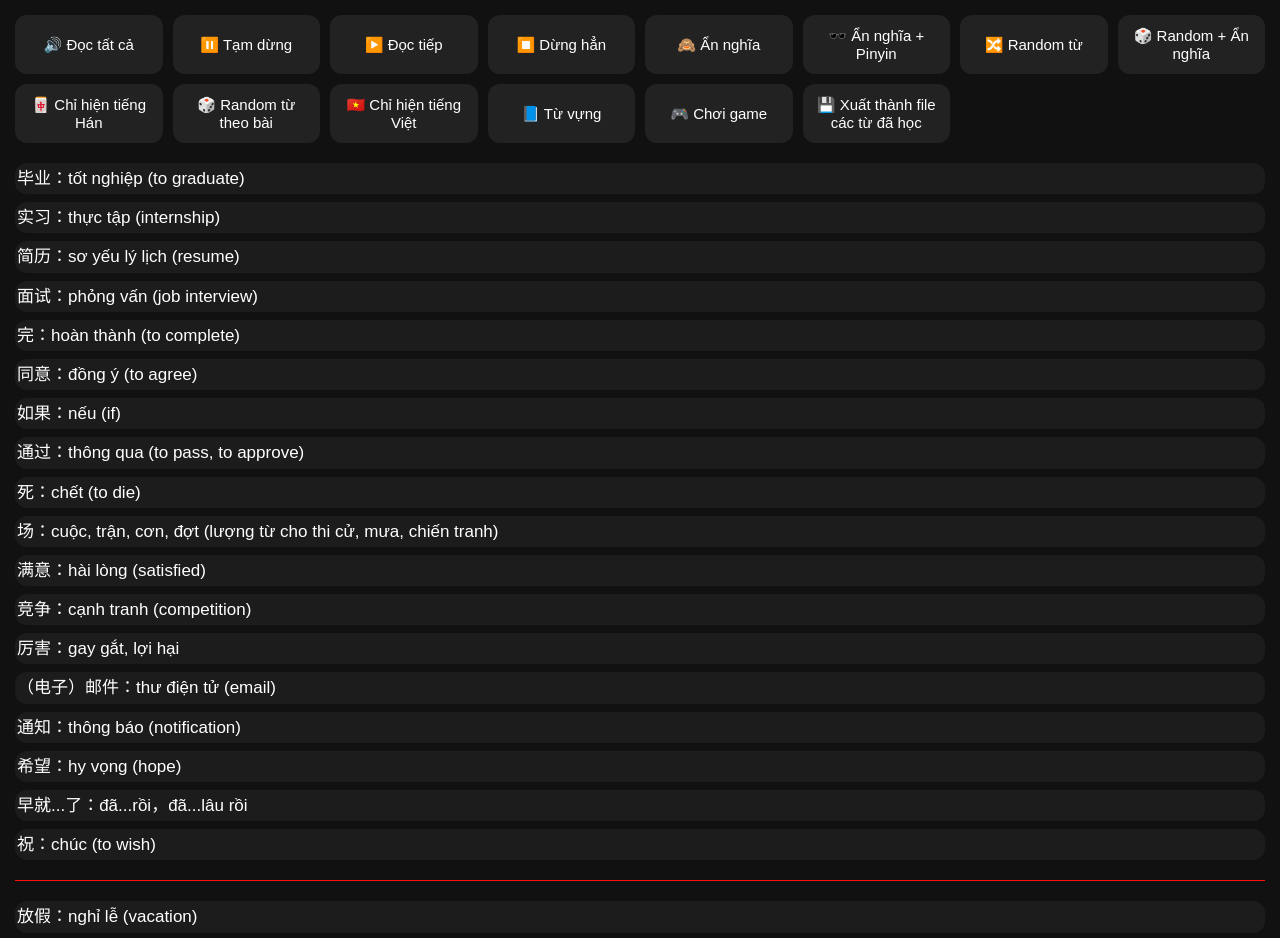
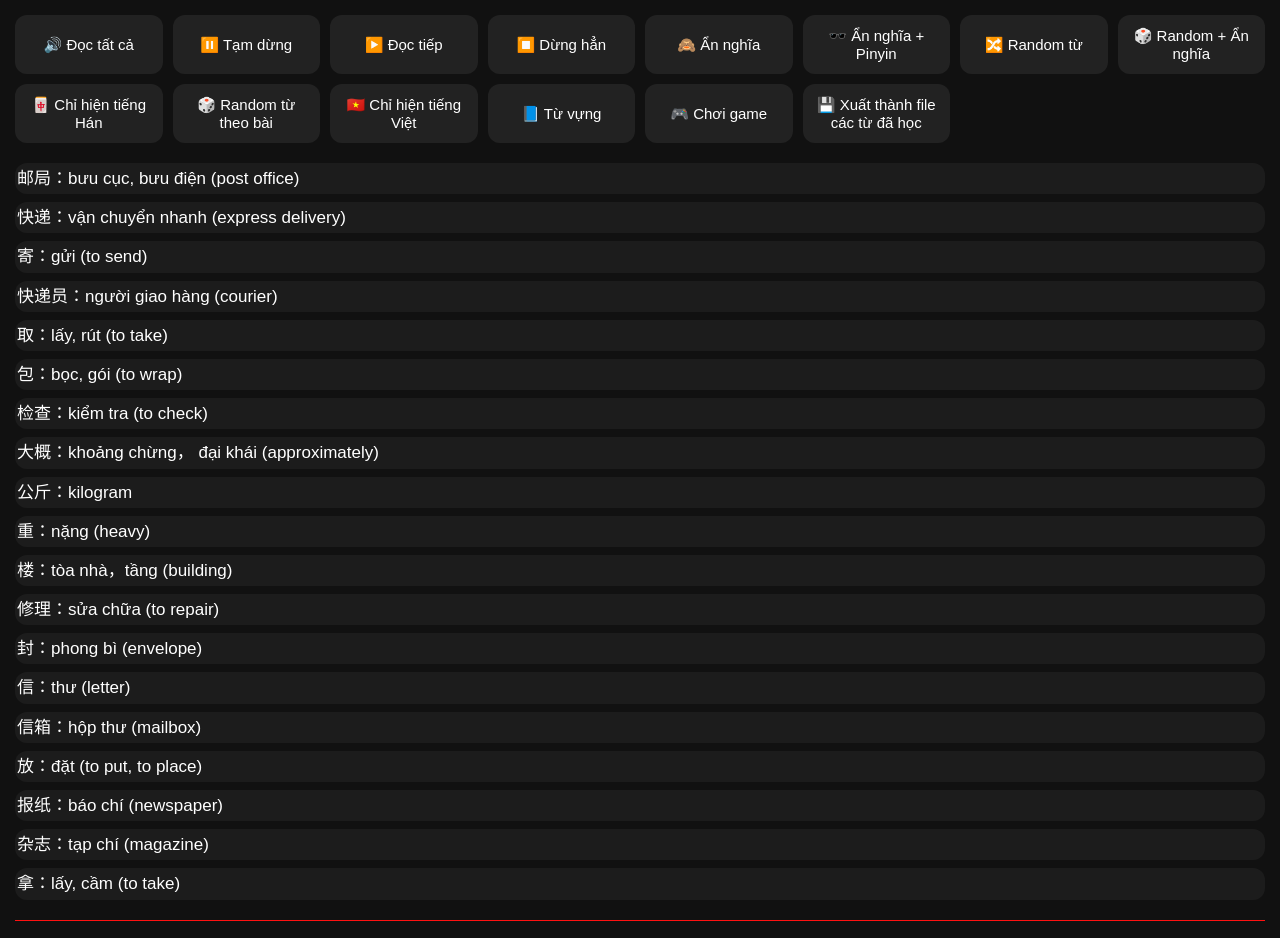
Before and after one commit to dotienquangdev/NewChineseWords, a plain HTML site: page index.html in a window 1280 px wide. Shown: the top 938 px of the page. Drawn offline with Linux system fonts and the light colour scheme; a script that the page names is missing.

Commit message:
update code 33

```diff
--- a/index.html
+++ b/index.html
@@ -721,6 +721,7 @@
         <option value="30">Bài 30</option>
         <option value="31">Bài 31</option>
         <option value="32">Bài 32</option>
+        <option value="33">Bài 33</option>
       </select>
       <button id="randomLessonBtn">🔀 Random</button>
       <p id="randomLessonMessage" role="status" aria-live="polite"></p>
@@ -762,6 +763,7 @@
           <label><input type="checkbox" value="30" /> Bài 30</label>
           <label><input type="checkbox" value="31" /> Bài 31</label>
           <label><input type="checkbox" value="32" /> Bài 32</label>
+          <label><input type="checkbox" value="33" /> Bài 33</label>
         </div>
 
         <div class="btn-group">
@@ -774,6 +776,28 @@
       </div>
     </div>
     <div id="list">
+      <div class="hsk3 lesson33">
+        <p>邮局：bưu cục, bưu điện (post office)</p>
+        <p>快递：vận chuyển nhanh (express delivery)</p>
+        <p>寄：gửi (to send)</p>
+        <p>快递员：người giao hàng (courier)</p>
+        <p>取：lấy, rút (to take)</p>
+        <p>包：bọc, gói (to wrap)</p>
+        <p>检查：kiểm tra (to check)</p>
+        <p>大概：khoảng chừng， đại khái (approximately)</p>
+        <p>公斤：kilogram</p>
+        <p>重：nặng (heavy)</p>
+        <p>楼：tòa nhà，tầng (building)</p>
+        <p>修理：sửa chữa (to repair)</p>
+        <p>封：phong bì (envelope)</p>
+        <p>信：thư (letter)</p>
+        <p>信箱：hộp thư (mailbox)</p>
+        <p>放：đặt (to put, to place)</p>
+      <p>报纸：báo chí (newspaper)</p>
+      <p>杂志：tạp chí (magazine)</p>
+      <p>拿：lấy, cầm (to take)</p>
+      </div>
+       <hr />
       <div class="hsk3 lesson32">
         <p>毕业：tốt nghiệp (to graduate)</p>
         <p>实习：thực tập (internship)</p>
```
